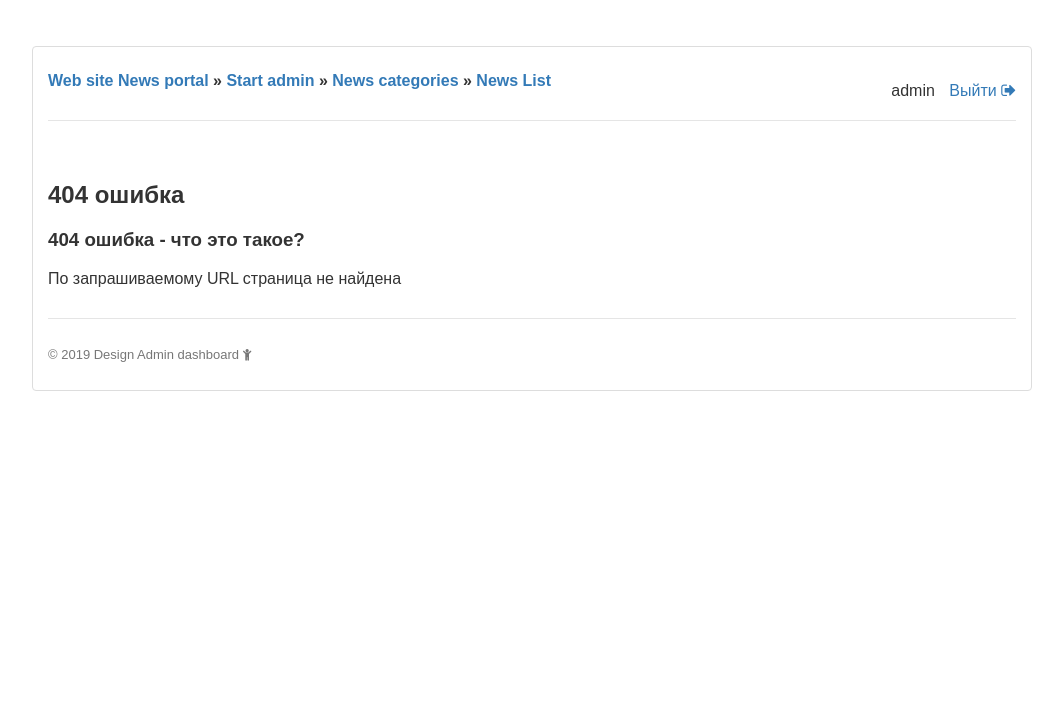
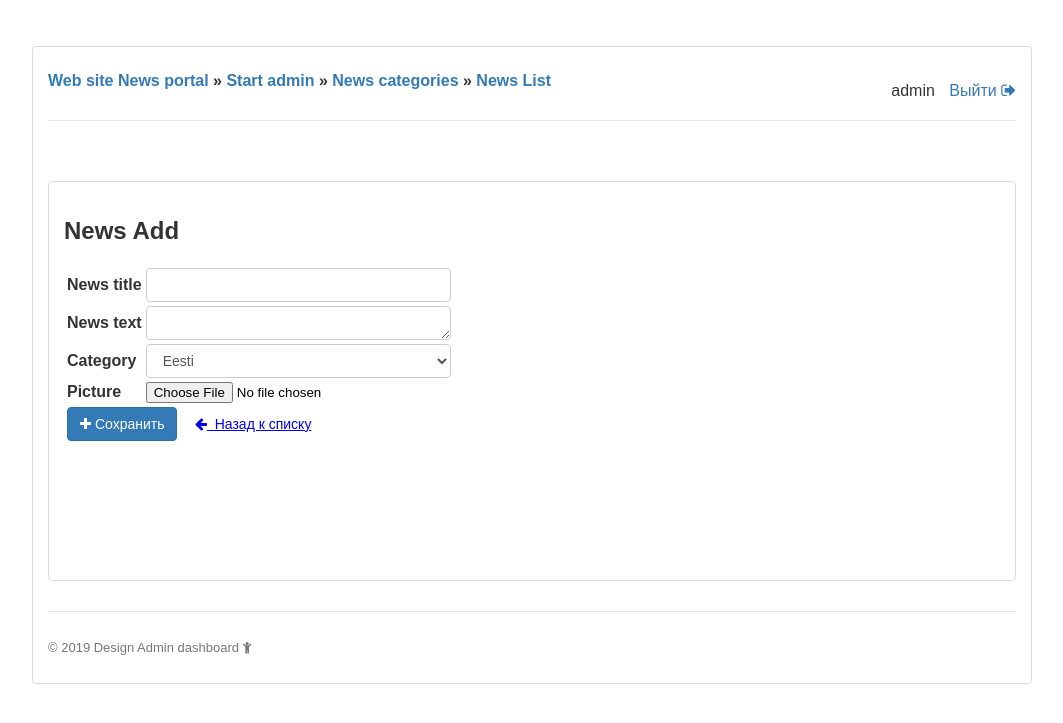
Before and after one commit to Vitali-Kol/news-php-classic, a PHP site: page /admin/newsAdd in a window 1280 px wide. Shown: the top 723 px of the page, without its empty margins (108-1171 px from the left). Run offline with PHP 8.4, Linux system fonts and the light colour scheme; a user stored in the database is signed in; data comes from the database, SQL or seed files in the repository.

Commit message:
Add news creation feature (newsAdd) in admin panel according to specification

```diff
--- a/admin/controllerAdmin/controllerAdminNews.php
+++ b/admin/controllerAdmin/controllerAdminNews.php
@@ -7,5 +7,16 @@ class controllerAdminNews {
         include_once 'viewAdmin/newsList.php';
     }
 
+    //-----------------add
+    public static function newsAddForm() {
+        $arr = modelAdminCategory::getCategoryList();
+        include_once('viewAdmin/newsAddForm.php');
+    }
+
+    public static function newsAddResult() {
+        $test = modelAdminNews::getNewsAdd();
+        include_once('viewAdmin/newsAddForm.php');
+    }
+
 }//class
 ?>
--- a/admin/index.php
+++ b/admin/index.php
@@ -5,6 +5,7 @@ require_once('../inc/Database.php');//База данных
 
 include_once("modelAdmin/modelAdmin.php");
 include_once("modelAdmin/modelAdminNews.php");
+include_once("modelAdmin/modelAdminCategory.php");
 
 include_once("controllerAdmin/controllerAdmin.php");
 include_once("controllerAdmin/controllerAdminNews.php");
--- /dev/null
+++ b/admin/modelAdmin/modelAdminCategory.php
@@ -0,0 +1,15 @@
+<?php
+class modelAdminCategory{
+
+//--------------------List
+    public static function getCategoryList() {
+        $sql = "SELECT * FROM category ORDER BY category.name ASC";
+        $db = new Database();
+        //$rows = массив данных
+        $rows = $db->getAll($sql);
+        //----------------------------------
+        return $rows;
+    }
+
+}//class
+?>
--- a/admin/modelAdmin/modelAdminNews.php
+++ b/admin/modelAdmin/modelAdminNews.php
@@ -8,5 +8,32 @@ class modelAdminNews{
         return $arr;
     }
 
+    //--------------------Add
+    public static function getNewsAdd() {
+        $test = false;
+        if (isset($_POST['save'])) {
+            if (isset($_POST['title']) && isset($_POST['text']) && isset($_POST['idCategory'])) {
+
+                $title = $_POST['title'];
+                $text = $_POST['text'];
+                $idCategory = $_POST['idCategory'];
+
+                //-----------------images type blob
+                $image = "";
+                if (isset($_FILES['picture']['tmp_name']) && !empty($_FILES['picture']['tmp_name'])) {
+                    $image = addslashes(file_get_contents($_FILES['picture']['tmp_name']));
+                }
+                //---------------------------------
+                $sql = "INSERT INTO `news` (`id`, `title`, `text`, `picture`, `category_id`, `user_id`) VALUES (NULL, '$title', '$text', '$image', '$idCategory', '1')";
+                $db = new Database();
+                $item = $db->executeRun($sql);
+                if ($item == true) {
+                    $test = true;
+                }
+            }
+        }
+        return $test;
+    }
+
 }//class
 ?>
--- a/admin/routeAdmin/routingAdmin.php
+++ b/admin/routeAdmin/routingAdmin.php
@@ -26,6 +26,16 @@ elseif ($path == 'newsAdmin')
     $response = controllerAdminNews::NewsList();
 }
 
+//---------------------------add news
+elseif ($path == 'newsAdd')
+{
+    $response = controllerAdminNews::newsAddForm();
+}
+elseif ($path == 'newsAddResult')
+{
+    $response = controllerAdminNews::newsAddResult();
+}
+
 else
 {   // Страница не существует
     $response = controllerAdmin::error404();
--- /dev/null
+++ b/admin/viewAdmin/newsAddForm.php
@@ -0,0 +1,78 @@
+<?php ob_start(); ?>
+
+<div class="container" style="min-height:400px; width: 100%;">
+<div class="col-md-11" style="padding-left:0; width: 100%;">
+
+    <h2>News Add </h2>
+    <?php
+    if (isset($test)) {
+        if ($test == true) {
+            ?>
+            <div class="alert alert-info">
+                <strong>Запись добавлена. </strong><a href="newsAdmin">Список новостей</a>
+            </div>
+            <?php
+        }
+        else if ($test == false) {
+            ?>
+            <div class="alert alert-warning">
+                <strong>Ошибка добавления записи!</strong> <a href="newsAdmin">Список новостей</a>
+            </div>
+            <?php
+        }
+    }
+    else {
+        ?>
+        <form method='POST' action="newsAddResult" enctype="multipart/form-data">
+            <table class='table table-bordered'>
+                <tr>
+                    <td style="width:20%; font-weight:bold;">News title</td>
+                    <td><input type='text' name='title' class='form-control' required></td>
+                </tr>
+                <tr>
+                    <td style="font-weight:bold;">News text</td>
+                    <td><textarea rows="5" name="text" class='form-control' required></textarea></td>
+                </tr>
+                <tr>
+                    <td style="font-weight:bold;">Category</td>
+                    <td>
+                        <select name="idCategory" class="form-control">
+                            <?php
+                            if (isset($arr) && is_array($arr)) {
+                                foreach ($arr as $row) {
+                                    echo '<option value="'.$row['id'].'">'.$row['name'].'</option>';
+                                }
+                            }
+                            ?>
+                        </select>
+                    </td>
+                </tr>
+                <!-- image -->
+                <tr>
+                    <td style="font-weight:bold;">Picture</td>
+                    <td>
+                        <div>
+                            <input type="file" name="picture" style="color:black;">
+                        </div>
+                    </td>
+                </tr>
+                <!-- end image -->
+                <tr>
+                    <td colspan="2">
+                        <button type="submit" class="btn btn-primary" name="save">
+                            <i class="fa fa-plus"></i> Сохранить
+                        </button>
+                        <a href="newsAdmin" class="btn btn-success">
+                            <i class="fa fa-arrow-left"></i> &nbsp;Назад к списку
+                        </a>
+                    </td>
+                </tr>
+            </table>
+        </form>
+        <?php
+    }
+    ?>
+</div>
+</div>
+<?php $content = ob_get_clean(); ?>
+<?php include "viewAdmin/templates/layout.php"; ?>
```
